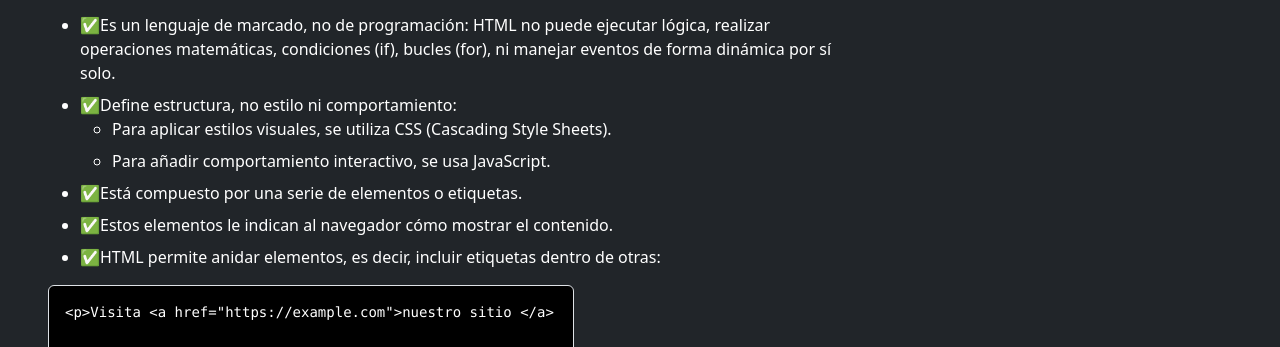
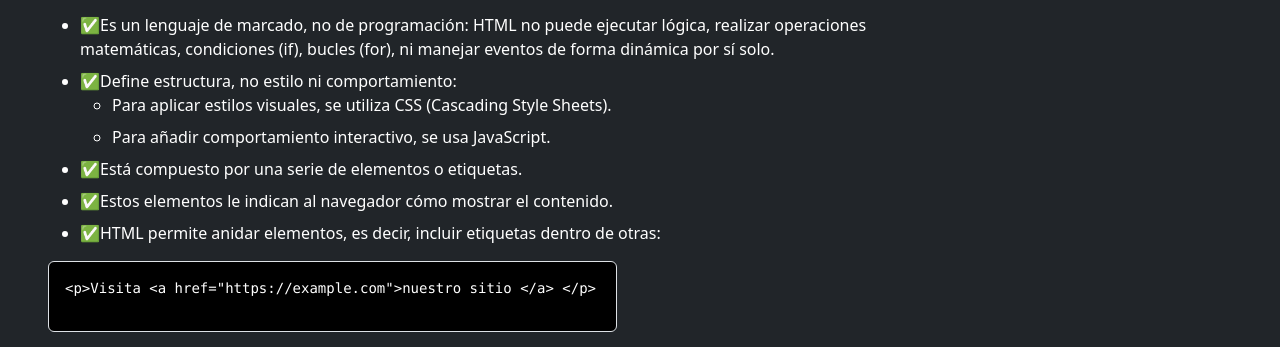
Before and after one commit to mauren3312/ResumenHTML, a plain HTML site: page index.html in a window 1280 px wide. Shown: the part 336-683 px from the top of the page. Drawn offline with nearby package versions, Linux system fonts and the light colour scheme.

Commit message:
columnas de la seccion html

```diff
--- a/index.html
+++ b/index.html
@@ -16,11 +16,11 @@
     </header>
 
     <!-- HTML-->
-    <section class="mt-5 mx-5">
+    <section class="mt-5 mx-5 col-md-8 col-12">
         <h2 class="fs-1 text-warning">HTML</h2>
         <h2 class="text-info fst-italic">¿Qué es HTML?</h2>
 
-        <div class=" text-white col-8">
+        <div class=" text-white">
             <p>
                 HTML o su nombre HyperText Markup Language (Lenguaje de Marcado de Hipertexto).
                 Es el lenguaje estándar que se usa para crear páginas web.
@@ -143,13 +143,9 @@
             <h2 class="text-info text-center"> CSS cheat sheet</h2>
             <iframe src="css3-cheat-sheet.pdf" width="100%" height="600px"></iframe>
         </div>
+    </section>
 
-
-
-
-
-
-    </section>
+    <!--JAVASCRIPT-->
 
 
 
```
